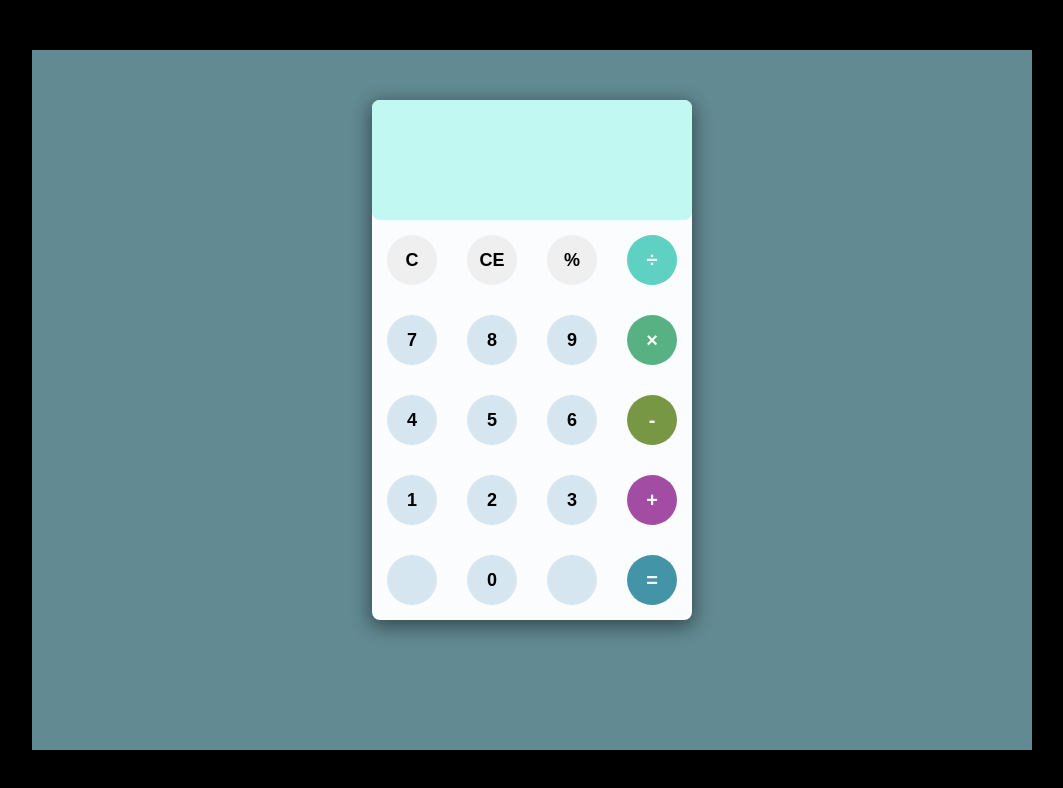
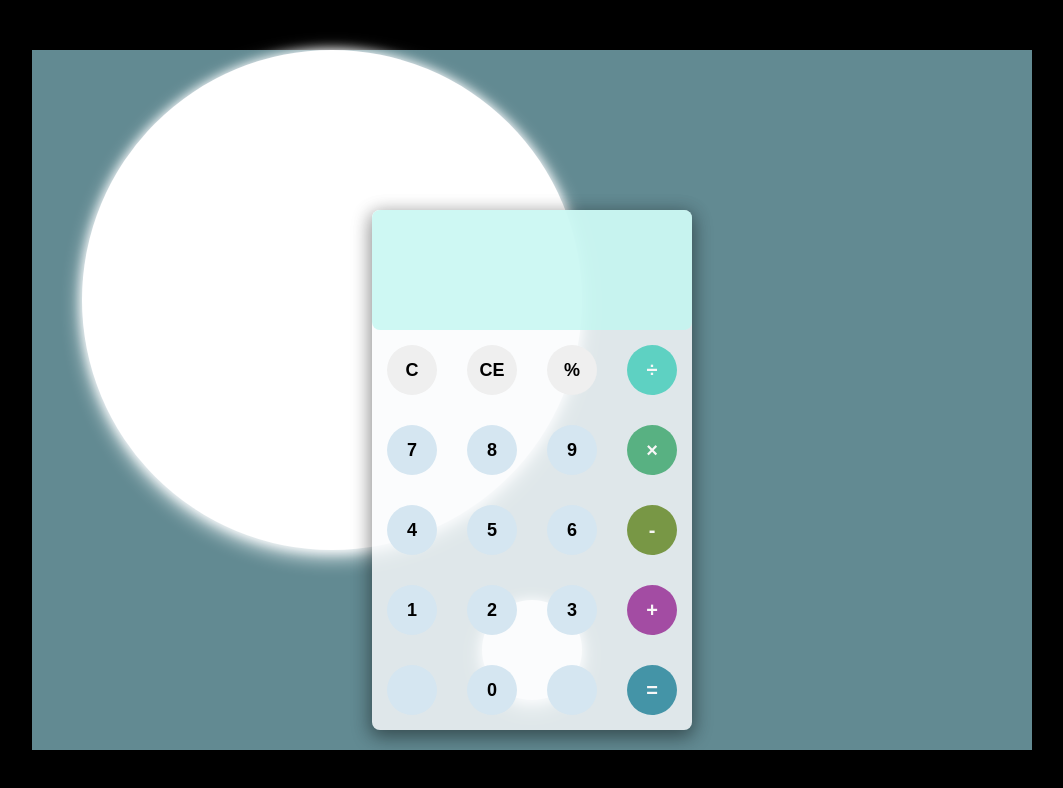
Before and after one commit to prabu72890/calculator, a plain HTML site: page index.html in a window 1280 px wide. Shown: the top 788 px of the page, without its empty margins (108-1171 px from the left). Drawn offline with Linux system fonts and the light colour scheme.

Commit message:
glass effact
1st try glass effact
source = https://youtu.be/O7WbVj5apxU

```diff
--- a/index.html
+++ b/index.html
@@ -9,6 +9,8 @@
 </head>
 <body>
     <div id="container">
+        <div id="glass"> </div>
+        <div id="glass2"> </div>
         <div id="calculator">
             <div id="result">
 
--- a/style.css
+++ b/style.css
@@ -13,17 +13,17 @@ body{
 #calculator{
     width: 320px;
     height: 520px;
-    background-color: #fafcfd;
+    background-color: #fafcfdd2;
     margin: 0 auto;
-    top: 50px;
+    top: -500px;
     position: relative;
     border-radius: 8px;
     box-shadow: 0px 3px 16px 4px rgb(0 0 0 / 15%), 0 6px 20px 0 rgb(0 0 0 / 36%);
-
+    z-index: 0;
 }
 #result{
     height: 120px;
-    background-color: #c1f8f1;
+    background-color: #c1f8f1c4;
     border-radius: 8px;
 }
 
@@ -67,7 +67,7 @@ body{
 }
 .operator:active, .number:active{
     font-size: 15px;
-    /* box-shadow: inset 0px 0px 11px 0px #8cc6ea, inset 0 6px 20px 0 rgb(176 252 255 / 30%); */
+
 }
 .operator:focus, .number:focus, .empty:focus{
     outline: 0;
@@ -96,3 +96,26 @@ button:nth-child(20){
     font-size: 20px;
     background-color: rgb(68, 148, 167);
     color: rgb(248, 247, 247);
+
+}
+
+#glass{
+    height: 500px;
+    width: 500px;
+    border-radius: 250px;
+    background-color: rgb(255, 255, 255);
+    z-index: -1;
+    margin: 50px;
+    box-shadow: 0px 0px 11px 0px #fbfbfc, 0 6px 20px 0 #fafcfd;
+}
+
+#glass2{
+    height: 100px;
+    width: 100px;
+    border-radius: 150px;
+    background-color: rgb(255, 255, 255);
+    z-index: -1;
+    margin: 10px auto;
+    left: 200px;
+    box-shadow: 0px 0px 11px 0px #fbfbfc, 0 6px 20px 0 #fafcfd;
+}
```
